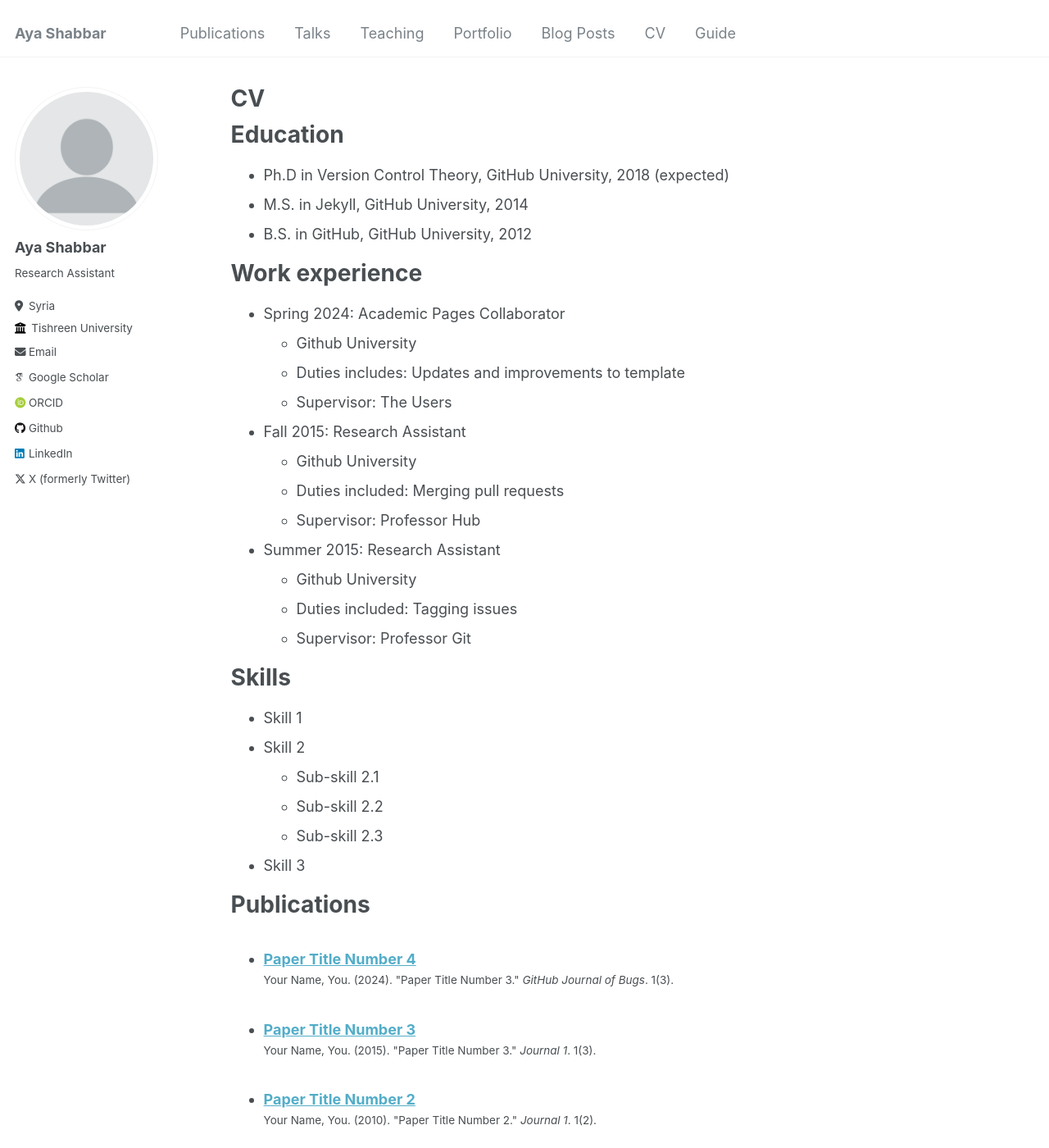
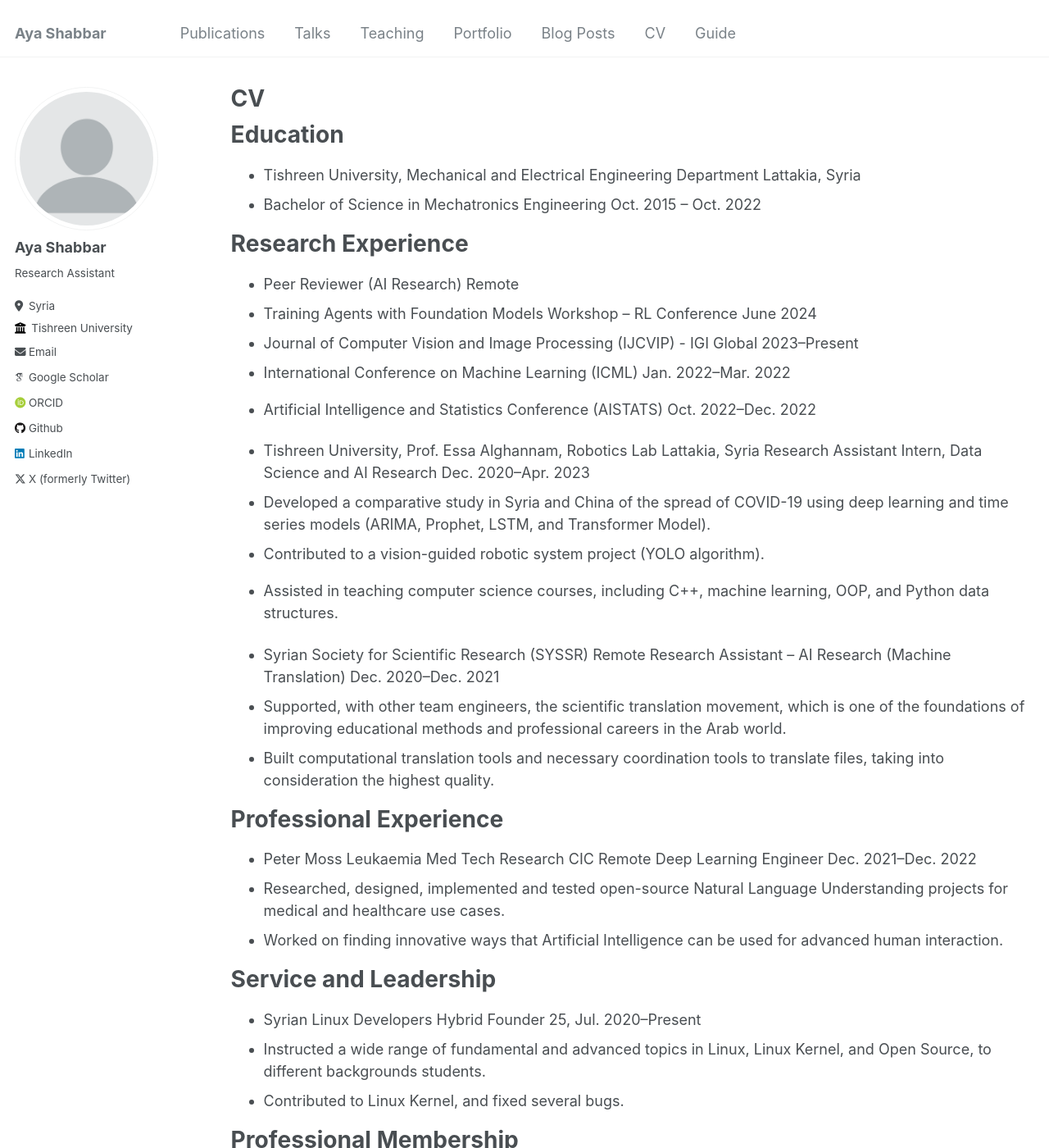
Before and after one commit to ayashabbar/ayashabbar.github.io, a Jekyll site: the page built from _pages/cv.md, in a window 1280 px wide and 1400 px high. Shown: the whole window at 82% size. Built offline with Jekyll 4.4.1, drawn with Linux system fonts in a browser that asks for light colours; some web fonts are replaced; some of the changed text lies outside the part shown.

Commit message:
Update cv.md

```diff
--- a/_pages/cv.md
+++ b/_pages/cv.md
@@ -11,54 +11,53 @@ redirect_from:
 
 Education
 ======
-* Ph.D in Version Control Theory, GitHub University, 2018 (expected)
-* M.S. in Jekyll, GitHub University, 2014
-* B.S. in GitHub, GitHub University, 2012
+* Tishreen University, Mechanical and Electrical Engineering Department Lattakia, Syria
+* Bachelor of Science in Mechatronics Engineering Oct. 2015 – Oct. 2022
 
-Work experience
+Research Experience
 ======
-* Spring 2024: Academic Pages Collaborator
-  * Github University
-  * Duties includes: Updates and improvements to template
-  * Supervisor: The Users
+* Peer Reviewer (AI Research) Remote
+- Training Agents with Foundation Models Workshop – RL Conference June 2024
+- Journal of Computer Vision and Image Processing (IJCVIP) - IGI Global 2023–Present
+- International Conference on Machine Learning (ICML) Jan. 2022–Mar. 2022
+- Artificial Intelligence and Statistics Conference (AISTATS) Oct. 2022–Dec. 2022
 
-* Fall 2015: Research Assistant
-  * Github University
-  * Duties included: Merging pull requests
-  * Supervisor: Professor Hub
 
-* Summer 2015: Research Assistant
-  * Github University
-  * Duties included: Tagging issues
-  * Supervisor: Professor Git
+* Tishreen University, Prof. Essa Alghannam, Robotics Lab Lattakia, Syria
+Research Assistant Intern, Data Science and AI Research Dec. 2020–Apr. 2023
+- Developed a comparative study in Syria and China of the spread of COVID-19 using deep learning
+and time series models (ARIMA, Prophet, LSTM, and Transformer Model).
+- Contributed to a vision-guided robotic system project (YOLO algorithm).
+- Assisted in teaching computer science courses, including C++, machine learning, OOP, and Python
+data structures.
 
-Skills
+* Syrian Society for Scientific Research (SYSSR) Remote
+Research Assistant – AI Research (Machine Translation) Dec. 2020–Dec. 2021
+- Supported, with other team engineers, the scientific translation movement, which is one of the
+foundations of improving educational methods and professional careers in the Arab world.
+- Built computational translation tools and necessary coordination tools to translate files, taking
+into consideration the highest quality.
+
+Professional Experience
 ======
-* Skill 1
-* Skill 2
-  * Sub-skill 2.1
-  * Sub-skill 2.2
-  * Sub-skill 2.3
-* Skill 3
+* Peter Moss Leukaemia Med Tech Research CIC Remote
+Deep Learning Engineer Dec. 2021–Dec. 2022
+- Researched, designed, implemented and tested open-source Natural Language Understanding projects
+for medical and healthcare use cases.
+- Worked on finding innovative ways that Artificial Intelligence can be used for advanced human interaction.
 
-Publications
+
+Service and Leadership
 ======
-  <ul>{% for post in site.publications reversed %}
-    {% include archive-single-cv.html %}
-  {% endfor %}</ul>
+* Syrian Linux Developers Hybrid
+Founder 25, Jul. 2020–Present
+- Instructed a wide range of fundamental and advanced topics in Linux, Linux Kernel, and Open Source,
+to different backgrounds students.
+- Contributed to Linux Kernel, and fixed several bugs.
 
-Talks
+
+Professional Membership
 ======
-  <ul>{% for post in site.talks reversed %}
-    {% include archive-single-talk-cv.html  %}
-  {% endfor %}</ul>
-
-Teaching
-======
-  <ul>{% for post in site.teaching reversed %}
-    {% include archive-single-cv.html %}
-  {% endfor %}</ul>
-
-Service and leadership
-======
-* Currently signed in to 43 different slack teams
+* SWAN – Syrian Women Academic Network Remote
+Member Feb. 2023–Present
+- Participated in an immersive knowledge exchange with different women researchers from different research backgrounds.
```
